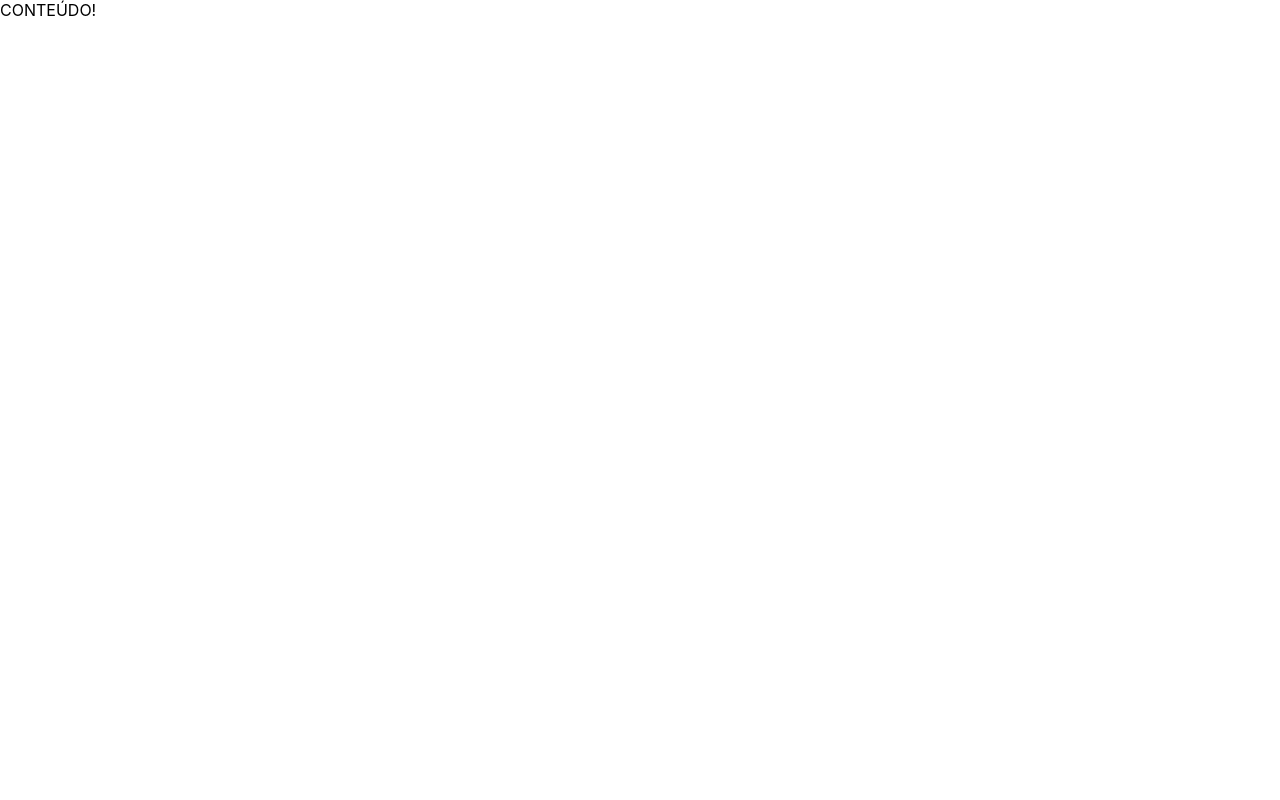
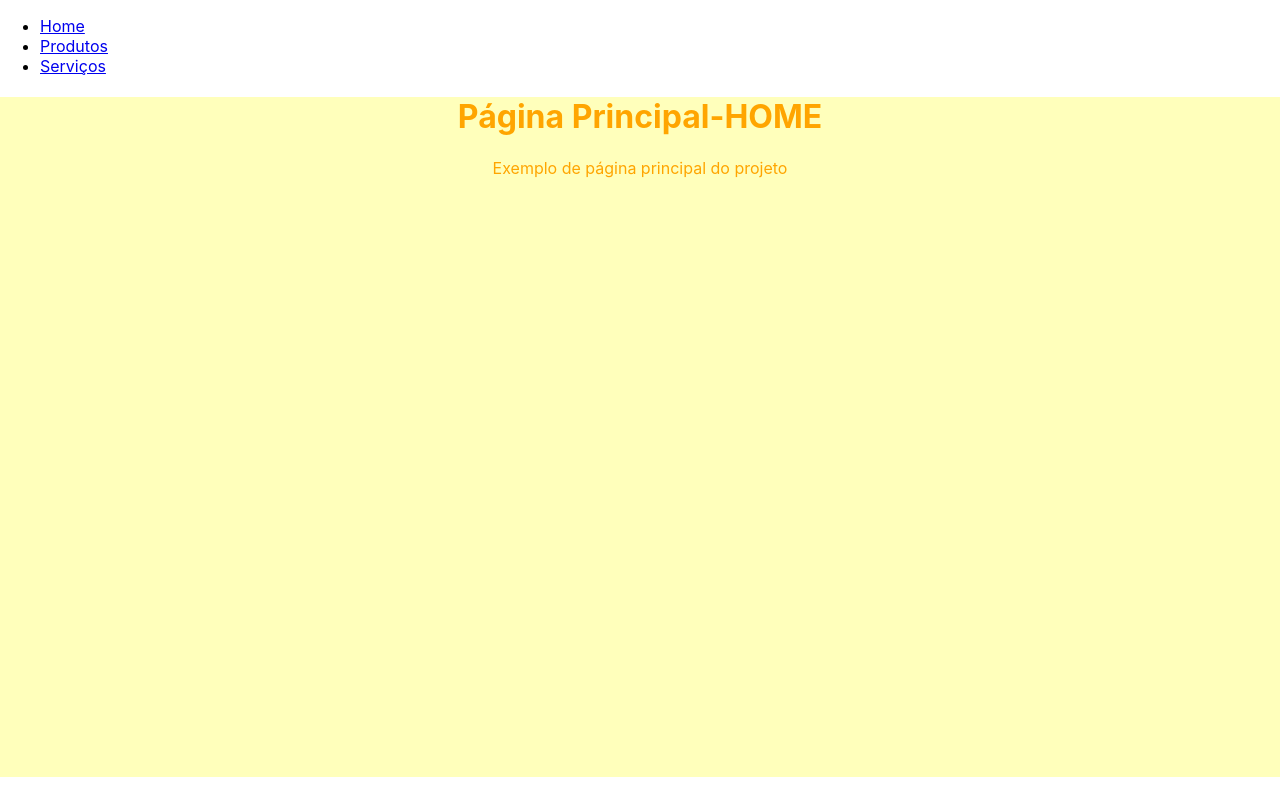
Before and after one commit to 1TDSPF-22/react-app-routers, a React (Create React App) app in the folder pf0670/aula05/: page / in a window 1280 px wide. Built offline with nearby package versions, Linux system fonts and the light colour scheme.

Commit message:
Estrutura de rotas básicas

```diff
--- a/pf0670/aula05/package.json
+++ b/pf0670/aula05/package.json
@@ -8,6 +8,7 @@
     "@testing-library/user-event": "^13.5.0",
     "react": "^18.2.0",
     "react-dom": "^18.2.0",
+    "react-router-dom": "^6.3.0",
     "react-scripts": "5.0.1",
     "web-vitals": "^2.1.4"
   },
--- /dev/null
+++ b/pf0670/aula05/src/App.jsx
@@ -0,0 +1,23 @@
+import React from "react"
+import Home from "./components/home/Home"
+import Produtos from "./components/produtos/Produto"
+import Servicos from "./components/servicos/Servicos"
+import { BrowserRouter, Routes, Route, Link } from 'react-router-dom'
+
+export default function App() {
+    return (
+        <BrowserRouter>
+            <ul>
+                <li><Link to='/'>Home</Link></li>
+                <li><Link to='/produtos'>Produtos</Link></li>
+                <li><Link to='/servicos'>Serviços</Link></li>
+            </ul>
+            <Routes>
+                <Route path="/" element={<Home />} />
+                <Route path="/produtos" element={<Produtos />} />
+                <Route path="/servicos" element={<Servicos />} />
+            </Routes>
+        </BrowserRouter>
+
+    )
+}
--- /dev/null
+++ b/pf0670/aula05/src/components/home/Home.jsx
@@ -0,0 +1,18 @@
+import React from 'react'
+
+export default function Home() {
+
+    const home = {
+        backgroundColor: '#ffb',
+        height: '85vh',
+        textAlign: 'center',
+        color: 'orange'
+    }
+
+    return (
+        <div style={home}>
+            <h1>Página Principal-HOME</h1>
+            <p>Exemplo de página principal do projeto</p>
+        </div>
+    )
+}
--- /dev/null
+++ b/pf0670/aula05/src/components/produtos/Produto.jsx
@@ -0,0 +1,18 @@
+import React from 'react'
+
+export default function Produtos() {
+
+    const produtos = {
+        backgroundColor: '#bff',
+        height: '85vh',
+        textAlign: 'center',
+        color: '#7cc'
+    }
+
+    return (
+        <div style={produtos}>
+            <h1>Página de Produtos - PRODUTOS</h1>
+            <p>Exemplo de página de Produtos</p>
+        </div>
+    )
+}
--- /dev/null
+++ b/pf0670/aula05/src/components/servicos/Servicos.jsx
@@ -0,0 +1,18 @@
+import React from 'react'
+
+export default function Servicos() {
+
+    const servicos = {
+        backgroundColor: '#bfb',
+        height: '85vh',
+        textAlign: 'center',
+        color: '#7c7'
+    }
+
+    return (
+        <div style={servicos}>
+            <h1>Página de Serviços - SERVIÇOS</h1>
+            <p>Exemplo de página de Serviços</p>
+        </div>
+    )
+}
--- a/pf0670/aula05/src/index.js
+++ b/pf0670/aula05/src/index.js
@@ -1,5 +1,6 @@
 import React from 'react'
 import ReactDOM from 'react-dom'
 import './index.css';
+import App from './App'
 
-ReactDOM.render("CONTEÚDO!",document.getElementById('root'))
+ReactDOM.render(<App/>,document.getElementById('root'))
```
Also changed, not shown: 1 other file (tests, documents, lock files or other folders).
